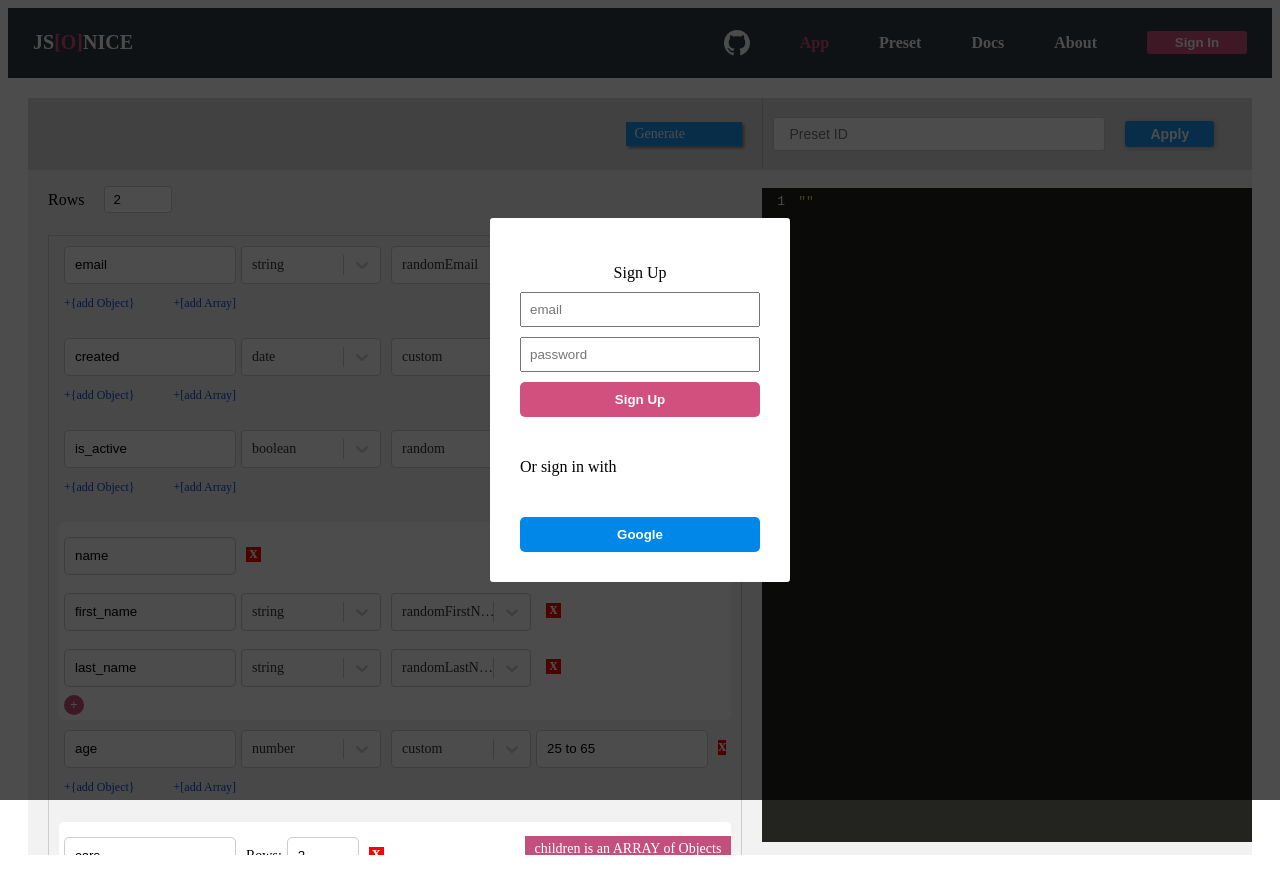
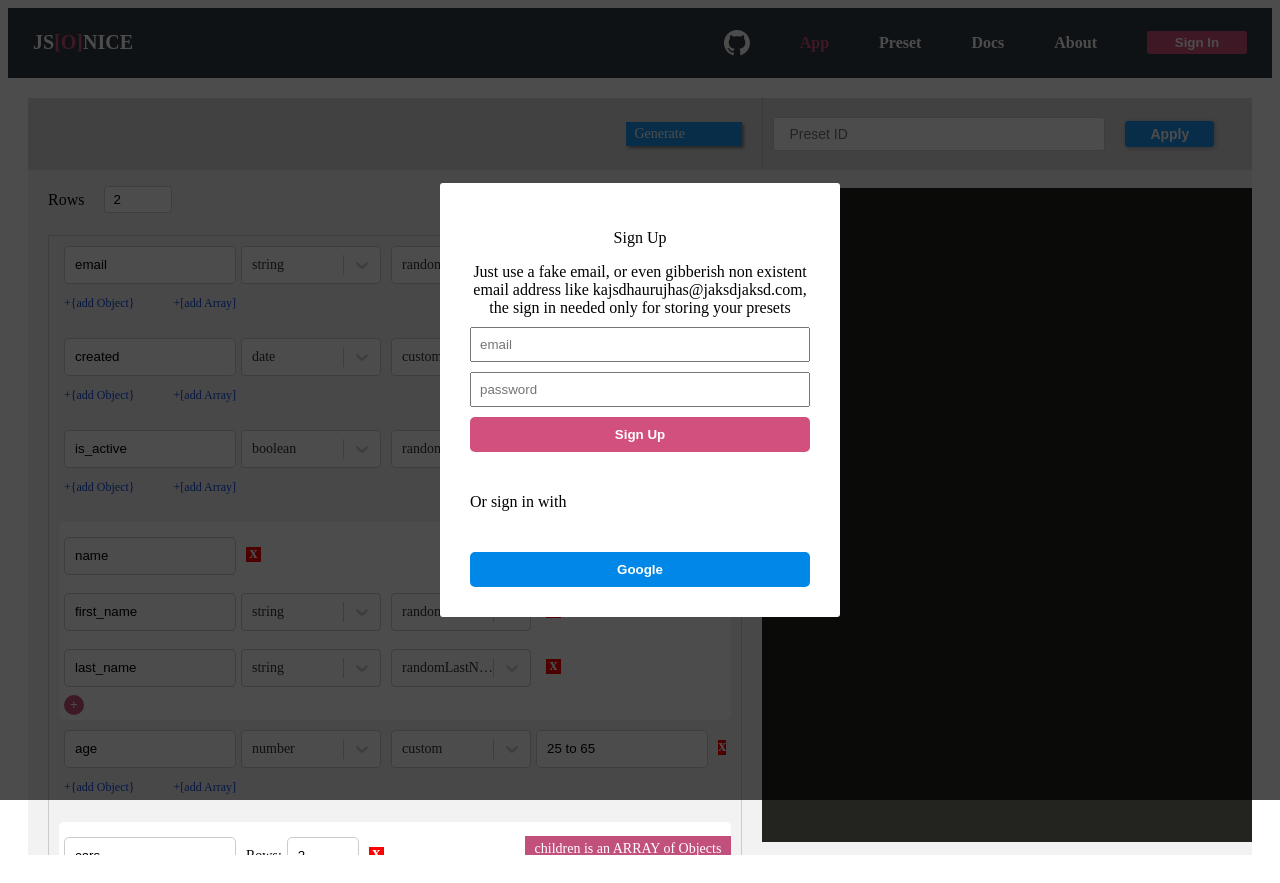
Before and after one commit to armanrozika/jsonice, a Gatsby site: page /app in a window 1280 px wide. Both pictures are taken after a click on the button "Sign In". Built offline with nearby package versions, Linux system fonts and the light colour scheme; Gatsby itself is replaced by a stand-in of ours; no server answers.

Commit message:
add signin notice

```diff
--- a/src/components/header.jsx
+++ b/src/components/header.jsx
@@ -104,6 +104,11 @@ function Header() {
             }}
           >
             <p>Sign Up</p>
+            <p>
+              Just use a fake email, or even gibberish non existent email
+              address like kajsdhaurujhas@jaksdjaksd.com, the sign in needed
+              only for storing your presets
+            </p>
             {error && <p className="error">{error}</p>}
             <input
               type="text"
--- a/src/styles/header.scss
+++ b/src/styles/header.scss
@@ -57,7 +57,7 @@ header {
     display: none;
     .login-method {
       border-radius: 3px;
-      width: 300px;
+      width: 400px;
       position: absolute;
       top: 50%;
       left: 50%;
```
Also changed, not shown: 1 other file.
